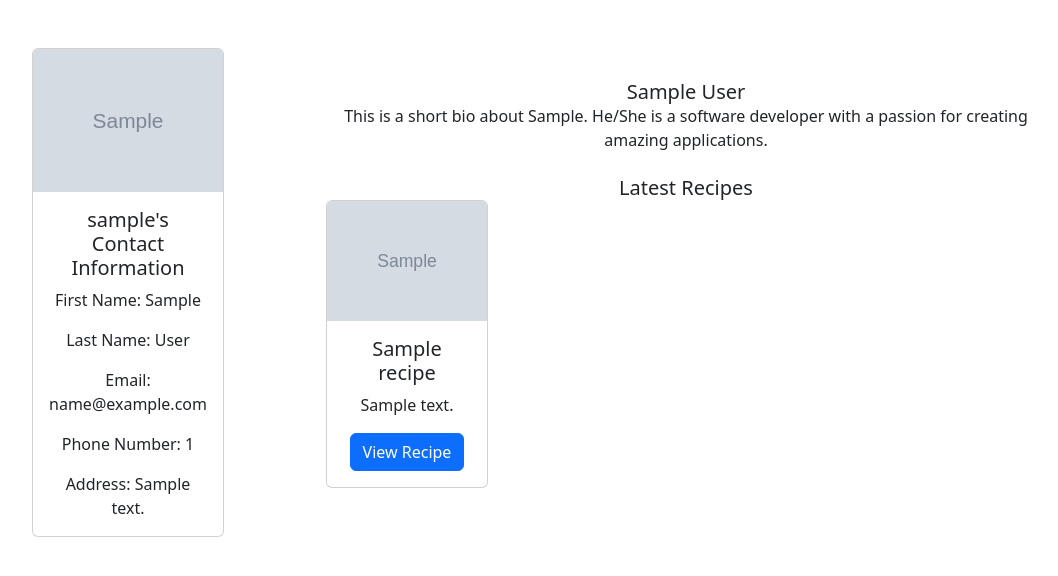
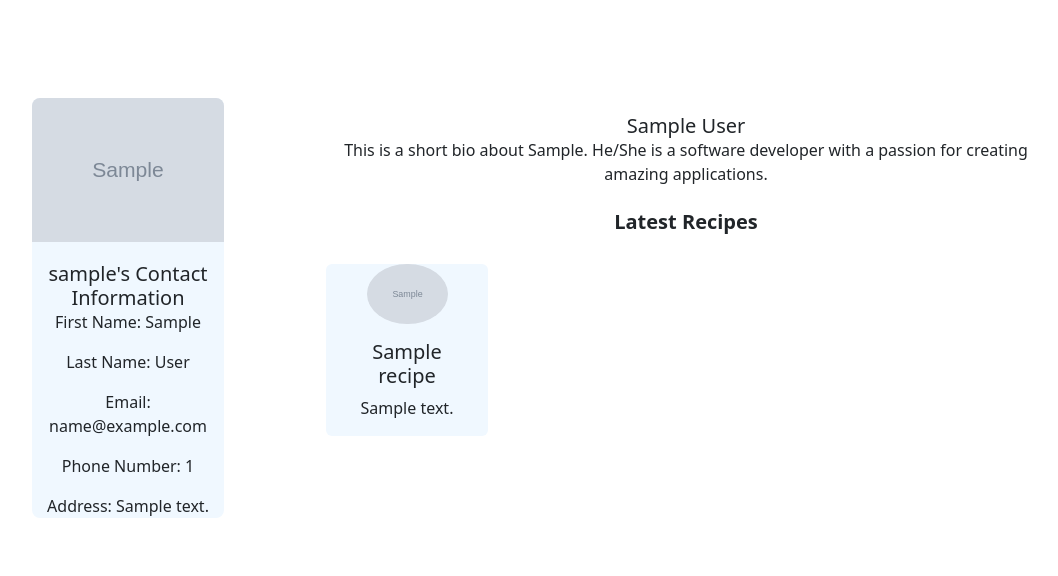
Before and after one commit to AndersH82/Foodify, a Django app: template app/templates/profile.html in a window 1280 px wide. Shown: the part 56-632 px from the top of the page, without its empty margins (140-1198 px from the left). Run offline with Django 3.2, Linux system fonts and the light colour scheme; the template is opened without the code that fills it: most values are stand-ins (such as "Sample title", 1, 10 or a date in 2020); grey boxes marked "Sample" are stand-in pictures.

Commit message:
add images, delet function to profile, recipe images

```diff
--- a/app/models.py
+++ b/app/models.py
@@ -8,7 +8,7 @@ class Profile(models.Model):
     user = models.OneToOneField(User, on_delete=models.CASCADE)
     phone_number = models.CharField(max_length=15, blank=True)
     address = models.CharField(max_length=255, blank=True)
-    picture = models.ImageField(upload_to='profile_pictures/', blank=True, default='profile_pictures/profile.jpg')
+    picture = models.ImageField(upload_to='profile_pictures/', default='profile_pictures/profile.jpg')
 
     def __str__(self):
         return self.user.username
--- a/app/templates/base.html
+++ b/app/templates/base.html
@@ -10,7 +10,7 @@
 </head>
 <body>
     <!-- Navbar -->
-    <nav class="navbar navbar-expand-lg bg-body-tertiary fixed-top">
+    <nav class="navbar navbar-expand-lg fixed-top">
   <div class="container-fluid">
     <a class="navbar-brand" href="{% url 'home' %}">Foodify</a>
     <button class="navbar-toggler" type="button" data-bs-toggle="collapse" data-bs-target="#navbarSupportedContent" aria-controls="navbarSupportedContent" aria-expanded="false" aria-label="Toggle navigation">
--- a/app/templates/edit_profile.html
+++ b/app/templates/edit_profile.html
@@ -12,6 +12,10 @@
                 <button type="submit" class="btn btn-primary">Save</button>
             </div>
         </form>
+        <form method="post" action="{% url 'delete_profile' %}" onsubmit="return confirm('Are you sure you want to delete your profile? This action cannot be undone.');">
+            {% csrf_token %}
+            <button type="submit" class="btn btn-danger">Delete Profile</button>
+        </form>
     </div>
 </div>
 {% endblock %}
--- a/app/templates/profile.html
+++ b/app/templates/profile.html
@@ -6,9 +6,9 @@
 <div class="container mt-5">
     <div class="row">
         <div class="col-md-4 d-flex justify-content-center">
-            <div class="card" style="width: 12rem;">
+            <div class="profile" style="width: 12rem;">
                 {% if profile.picture %}
-                    <img src="{{ profile.picture.url }}" alt="Profile Picture" class="card-img-top">
+                    <img src="{{ profile.picture.url }}" alt="Profile Picture" class="card-img-top" id="profile-picture">
                 {% else %}
                     <p>No profile picture uploaded.</p>
                 {% endif %}
@@ -20,7 +20,7 @@
                     <p class="card-text">Phone Number: {{ profile.phone_number }}</p>
                     <p class="card-text">Address: {{ profile.address }}</p>
                     {% if user.is_authenticated and user == profile.user %}
-                    <a href="{% url 'edit_profile' %}" class="btn btn-primary">Edit Profile</a>
+                    <a href="{% url 'edit_profile' %}" class="edit btn btn-primary">Edit Profile</a>
                     {% endif %}
                 </div>
             </div>
@@ -32,18 +32,19 @@
                     <p class="card-text">This is a short bio about {{ profile.user.first_name }}. He/She is a software developer with a passion for creating amazing applications.</p>
                     {% if latest_recipes %}
                     <div class="latest-recipes mt-4">
-                        <h5 class="card-title">Latest Recipes</h5>
+                        <h5 class="card-title-latest">Latest Recipes</h5>
                         <div class="row">
                             {% for recipe in latest_recipes|slice:":4" %}
                             <div class="col-md-3">
-                                <div class="card mb-3">
+                                <div class="card mb-3" onclick="window.location.href='{% url 'recipe_detail' recipe.id %}'">
                                     {% if recipe.picture %}
-                                        <img src="{{ recipe.picture.url }}" alt="{{ recipe.title }}" class="card-img-top">
+                                        <img src="{{ recipe.picture.url }}" alt="{{ recipe.title }}" class="rounded-circle img-fluid mx-auto d-block" style="max-width: 50%;">
+                                    {% else %}
+                                        <img src="{% static 'images/recipe.jpg' %}" alt="Default Recipe Image" class="rounded-circle img-fluid mx-auto d-block" style="max-width: 50%;">
                                     {% endif %}
                                     <div class="card-body">
                                         <h5 class="card-title">{{ recipe.title }}</h5>
                                         <p class="card-text">{{ recipe.description }}</p>
-                                        <a href="{% url 'recipe_detail' recipe.id %}" class="btn btn-primary">View Recipe</a>
                                     </div>
                                 </div>
                             </div>
--- a/app/templates/profiles_list.html
+++ b/app/templates/profiles_list.html
@@ -18,7 +18,7 @@
             <div class="row justify-content-center">
                 {% for profile in profiles %}
                     <div class="col-md-2 mb-4 d-flex align-items-stretch">
-                        <div class="card w-100">
+                        <div class="card w-100" onclick="window.location.href='{% url 'profile' profile.user.id %}'">
                             {% if profile.picture %}
                                 <img src="{{ profile.picture.url }}" alt="Profile Picture" class="card-img-top ">
                             {% else %}
@@ -26,7 +26,6 @@
                             {% endif %}
                             <div class="card-body d-flex flex-column">
                                 <h5 class="card-title">{{ profile.user.username }}</h5>
-                                <a href="{% url 'profile' profile.user.id %}" class="btn btn-primary mt-auto">View Profile</a>
                             </div>
                         </div>
                     </div>
--- a/app/templates/recipe.html
+++ b/app/templates/recipe.html
@@ -21,18 +21,19 @@
                 </div>
                 {% if recipe.picture %}
                     <img src="{{ recipe.picture.url }}" alt="{{ recipe.title }}" class="rounded-circle img-fluid mx-auto d-block" style="max-width: 50%;">
+                {% else %}
+                    <img src="{% static 'images/recipe.jpg' %}" alt="Default Recipe Image" class="rounded-circle img-fluid mx-auto d-block" style="max-width: 50%;">
                 {% endif %}
                 <div class="text-center mb-4">
                     {% if recipe.user.profile.picture %}
                         <img src="{{ recipe.user.profile.picture.url }}" alt="{{ recipe.user.username }}" class="rounded-circle img-fluid" style="width: 100px; height: 100px;">
                     {% endif %}
-                    <p>Recipe by: {{ recipe.user.username }}</p>
+                    <p class="recipe-owner">{{ recipe.user.username }}</p>
                 </div>
                 <div class="text-center mb-4">
                     {% if recipe.owner.profile.picture %}
                         <img src="{{ recipe.owner.profile.picture.url }}" alt="{{ recipe.owner.username }}" class="rounded-circle img-fluid" style="width: 100px; height: 100px;">
                     {% endif %}
-                    <p>Owner: {{ recipe.owner.username }}</p>
                 </div>
                 <h3 class="text-center">Ingredients</h3>
                 <div class="text-center">
--- a/app/urls.py
+++ b/app/urls.py
@@ -1,5 +1,7 @@
 from django.urls import path
 from . import views
+from django.conf.urls.static import static
+from django.conf import settings
 
 urlpatterns = [
     path('', views.home, name='home'),
@@ -14,4 +16,7 @@ urlpatterns = [
     path('recipes/', views.recipes_list, name='recipes_list'),
     path('add_recipe/', views.add_recipe, name='add_recipe'),
     path('edit_recipe/<int:recipe_id>/', views.edit_recipe, name='edit_recipe'),
+    path('delete_profile/', views.delete_profile, name='delete_profile'),
 ]
+if settings.DEBUG:
+    urlpatterns += static(settings.MEDIA_URL, document_root=settings.MEDIA_ROOT)
--- a/static/css/styles.css
+++ b/static/css/styles.css
@@ -1,5 +1,9 @@
 body {
     padding-top: 56px;
+}
+
+.navbar {
+    background-color: aliceblue;
 }
 
 .centered-form {
@@ -12,3 +16,46 @@ body {
     width: 100%;
     max-width: 500px;
 }
+
+.card:hover {
+    transform: scale(1.05);
+    transition: transform 0.3s;
+}
+.card {
+    cursor: pointer;
+    background-color:aliceblue;
+    border: none;
+}
+
+.text-center.mb-4 {
+    margin-top: 50PX;
+}
+
+.card-title-latest{
+    font-size: 20px;
+    font-weight: bold;
+    margin-bottom: 30px;
+}
+
+#profile-picture {
+    margin-bottom: 20px;
+}
+
+.profile {
+    background-color:aliceblue;
+    border-radius: 8px;
+    margin-top: 50px;
+}
+
+.edit {
+    margin-bottom: 20px;
+}
+
+img.card-img-top {
+    border-top-left-radius: 8px;
+    border-top-right-radius: 8px;
+}
+
+.recipe-owner {
+    margin-top: 20px;
+}
```
Also changed, not shown: app/templates/delete_profile.html (added, +12 -0 lines), app/templates/recipes_list.html (+7 -8 lines), app/templates/signup.html (+5 -11 lines), app/views.py (+16 -4 lines), foodify/settings.py (+15 -7 lines), db.sqlite3, media/profile_pictures/profile.jpg (added), static/images/recipe.jpg (added).
